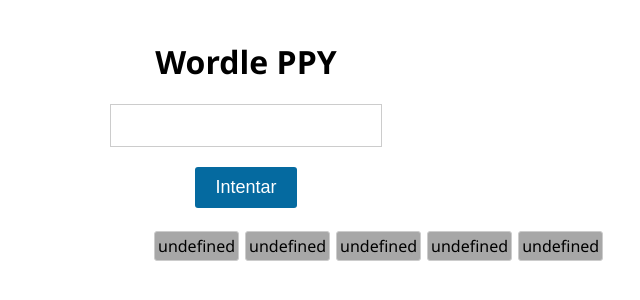
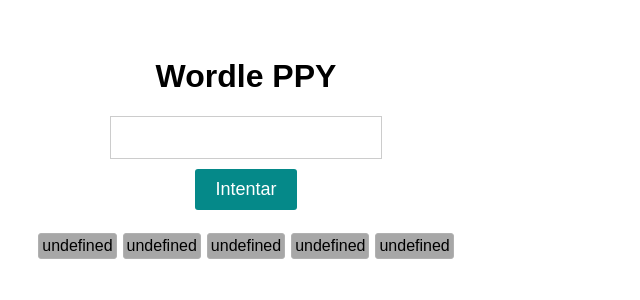
Before and after one commit to palomalopez-b/WordlePPY, a plain HTML site: page index.html in a window 1280 px wide. Both pictures are taken after a click on the button "Intentar". Shown: the whole page, without its empty margins (394-1034 px from the left). Drawn offline with Linux system fonts and the light colour scheme.

Commit message:
Add files via upload
Actualización del wordle

```diff
--- a/index.html
+++ b/index.html
@@ -6,10 +6,12 @@
     <script src="script.js" defer></script>
 </head>
 <body>
-    <h1 id="titulo">Wordle PPY</h1>
+    <h1>Wordle PPY</h1>
+    <div class="input-container">
         <input type="text" id="guess-input">
         <button id="guess-button">Intentar</button>
-     <div id="grid">
-     <p id="guesses">
+    </div>
+    <div id="grid"></div>
+    <p id="guesses"></p>
 </body>
 </html>
--- a/script.js
+++ b/script.js
@@ -27,11 +27,11 @@ function intentar(){
 
         if(INTENTO[i] === palabra[i]){
             SPAN.innerHTML = INTENTO[i];
-            SPAN.style.backgroundColor = '#79b851';
+            SPAN.style.backgroundColor = '#74b72e';
 
         }else if(palabra.includes(INTENTO[i])){
             SPAN.innerHTML = INTENTO[i];
-            SPAN.style.backgroundColor = '#fff52d';
+            SPAN.style.backgroundColor = '#ffff00';
         }else{
             SPAN.innerHTML = INTENTO[i];
             SPAN.style.backgroundColor = '#a7a7a7';
--- a/style.css
+++ b/style.css
@@ -1,43 +1,53 @@
-body{font-family: 'Segoe UI', Tahoma, Geneva, Verdana, sans-serif;}
-#guess-input{display: block;
-    margin: 0 auto 20px;
+body {
+    font-family: Arial, sans-serif;
+    display: flex;
+    flex-direction: column;
+    align-items: center;
+}
+
+h1 {
+    text-align: center;
+    margin-top: 50px;
+}
+
+.input-container {
+    display: flex;
+    flex-direction: column;
+    align-items: center;
+    margin-bottom: 20px;
+}
+
+#guess-input {
     padding: 10px;
     font-size: 18px;
     width: 250px;
     border: 1px solid #ccc;
+    margin-bottom: 10px;
 }
-h1{text-align: center;
-margin-top: 40px;}
+
 #guess-button {
-    display: block;
-    margin: 0 auto;
     padding: 10px 20px;
     font-size: 18px;
-    background-color: #056aa0;
+    background-color: #058989;
     color: #fff;
     border: none;
     border-radius: 3px;
-  }
-  button:active {
+}
+
+button:active {
     transform: scale(0.95);
 }
+
 .letter {
-    border: 1.5px solid #ccc;
+    border: 1.5px solid #b1b1b1;
     border-radius: 3px;
-    padding:3px;
+    padding: 3px;
     margin: 3px;
     min-width: 20px;
     text-align: center;
-    display: inline-block
+    display: inline-block;
 }
 
-.row{
+.row {
     margin-bottom: 10px;
-    margin-left: 537px;
-    margin-top: 20px;
-
 }
-
-.input-area{
-    margin: 30px;
-}
```
Lines whose indentation alone changed are shown as unchanged.
